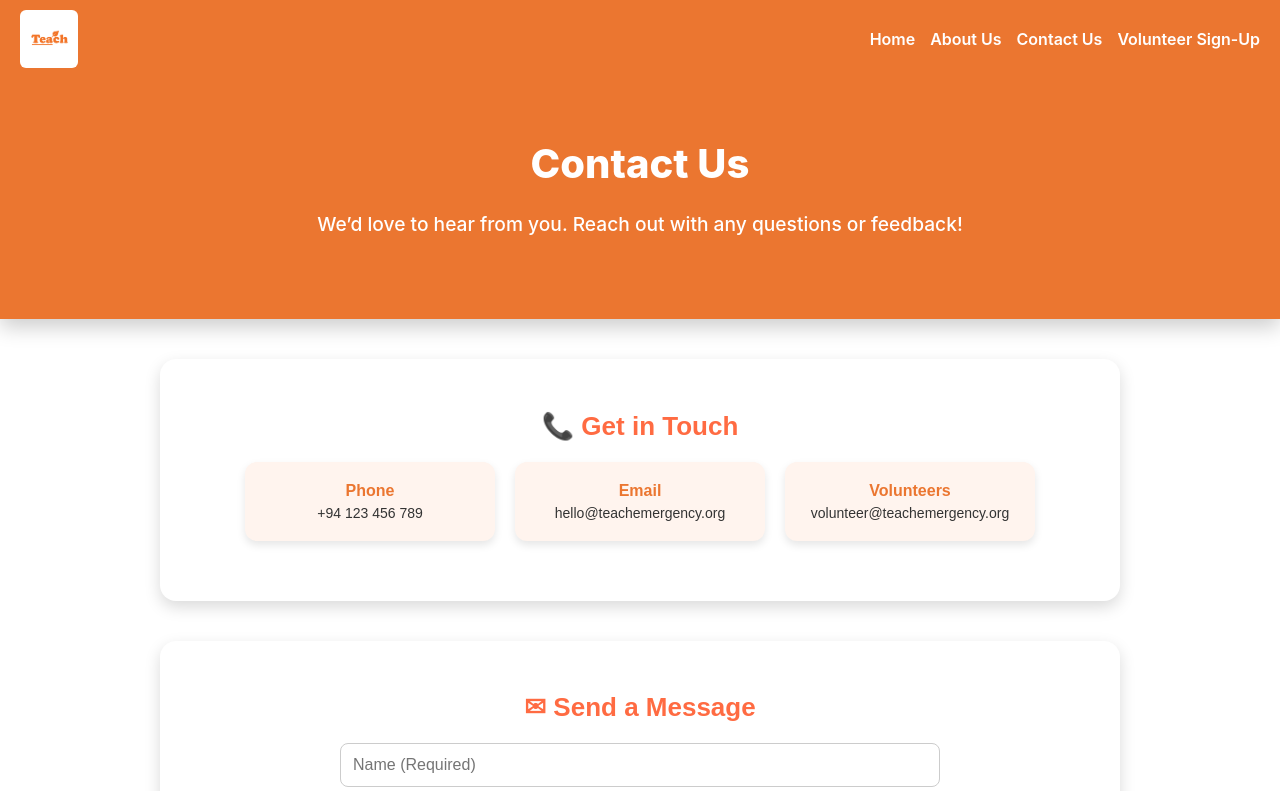
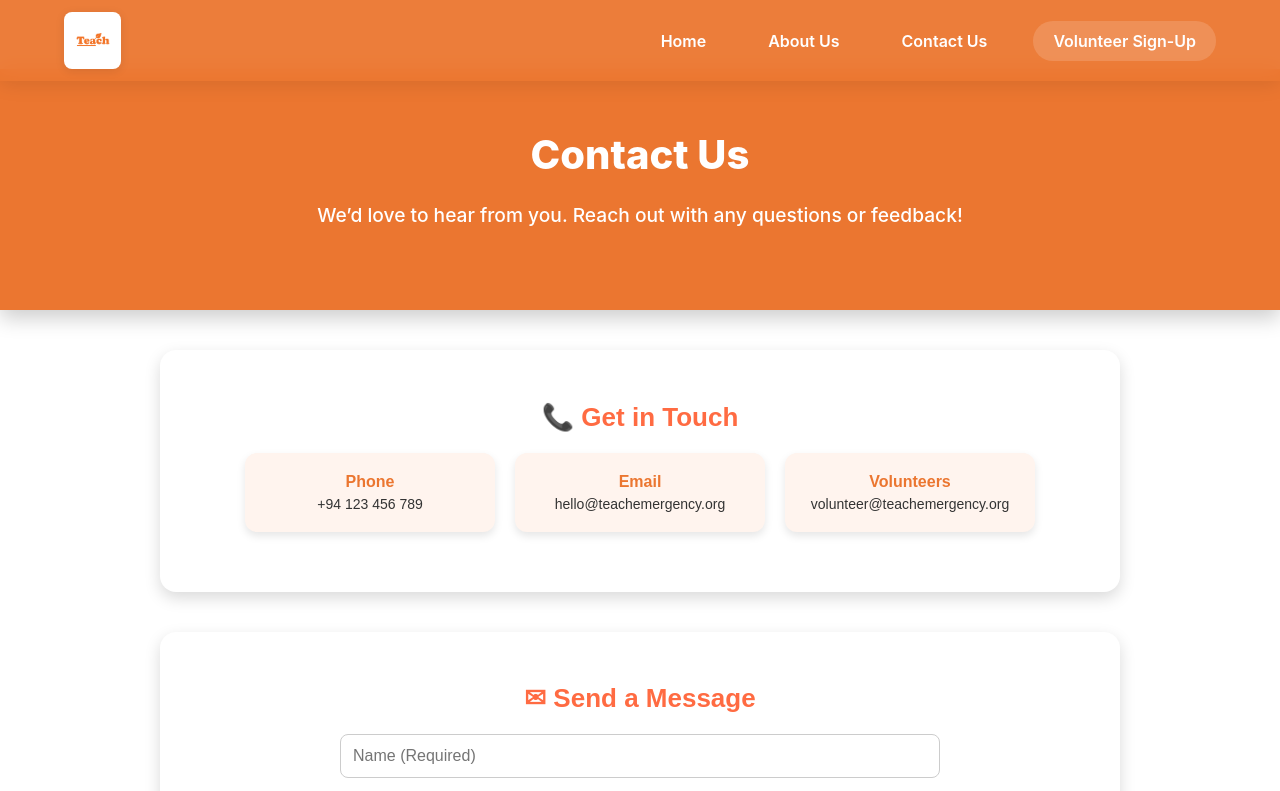
Before and after one commit to adinhudson/teach, a React (Create React App) app: page /#/contact in a window 1280 px wide. Shown: the top 791 px of the page. Built offline with nearby package versions, Linux system fonts and the light colour scheme.

Commit message:
Nav Bar changes

```diff
--- a/src/Components/Navbar.jsx
+++ b/src/Components/Navbar.jsx
@@ -4,13 +4,38 @@ import { Link } from "react-router-dom";
 function Navbar() {
   const [isOpen, setIsOpen] = useState(false);
   const [isMobile, setIsMobile] = useState(window.innerWidth <= 768);
+  const [scrolled, setScrolled] = useState(false);
 
   // Handle window resize
   useEffect(() => {
     const handleResize = () => setIsMobile(window.innerWidth <= 768);
     window.addEventListener("resize", handleResize);
-    return () => window.removeEventListener("resize", handleResize);
+
+    // Handle scroll for navbar transparency
+    const handleScroll = () => {
+      const offset = window.scrollY;
+      setScrolled(offset > 50);
+    };
+    window.addEventListener("scroll", handleScroll);
+
+    return () => {
+      window.removeEventListener("resize", handleResize);
+      window.removeEventListener("scroll", handleScroll);
+    };
   }, []);
+
+  // Close mobile menu when clicking outside
+  useEffect(() => {
+    const handleClickOutside = (event) => {
+      if (isOpen && !event.target.closest('nav')) {
+        setIsOpen(false);
+      }
+    };
+    document.addEventListener('click', handleClickOutside);
+    return () => {
+      document.removeEventListener('click', handleClickOutside);
+    };
+  }, [isOpen]);
 
   // Close mobile menu when a link is clicked
   const handleLinkClick = () => {
@@ -18,20 +43,35 @@ function Navbar() {
   };
 
   return (
-    <nav style={styles.navbar}>
+    <nav style={{
+      ...styles.navbar,
+      background: scrolled ? "rgba(235, 118, 48, 0.98)" : "rgba(235, 118, 48, 0.95)",
+      padding: scrolled ? "8px 5%" : "12px 5%",
+      boxShadow: scrolled ? "0 2px 20px rgba(0, 0, 0, 0.15)" : "0 2px 20px rgba(0, 0, 0, 0.1)",
+    }}>
       {/* Logo */}
-      <div style={styles.logoContainer}>
+      <Link to="/" style={styles.logoContainer}>
         <img
           src={process.env.PUBLIC_URL + "/MAIN-LOGO.jpg"}
           alt="TEAch Volunteers"
-          style={styles.logoImage}
+          style={{
+            ...styles.logoImage,
+            transform: scrolled ? "scale(0.9)" : "scale(1)",
+          }}
         />
-      </div>
+      </Link>
 
       {/* Hamburger button (mobile only) */}
       {isMobile && (
-        <button style={styles.hamburger} onClick={() => setIsOpen(!isOpen)}>
-          ☰
+        <button
+          style={styles.hamburger}
+          onClick={(e) => {
+            e.stopPropagation();
+            setIsOpen(!isOpen);
+          }}
+          aria-label="Toggle menu"
+        >
+          {isOpen ? "×" : "☰"}
         </button>
       )}
 
@@ -58,7 +98,21 @@ function Navbar() {
           </Link>
         </li>
         <li>
-          <Link to="/volunteer" style={styles.link} onClick={handleLinkClick}>
+          <Link
+            to="/volunteer"
+            style={{
+              ...styles.link,
+              background: "rgba(255, 255, 255, 0.15)",
+              padding: "10px 20px",
+              borderRadius: "25px",
+              transition: "all 0.3s ease",
+              "&:hover": {
+                background: "rgba(255, 255, 255, 0.25)",
+                transform: "translateY(-2px)",
+              }
+            }}
+            onClick={handleLinkClick}
+          >
             Volunteer Sign-Up
           </Link>
         </li>
@@ -69,46 +123,90 @@ function Navbar() {
 
 const styles = {
   navbar: {
-    position: "sticky",
+    position: "fixed",
     top: 0,
+    left: 0,
+    right: 0,
     display: "flex",
     justifyContent: "space-between",
     alignItems: "center",
-    padding: "10px 20px",
-    background: "linear-gradient(90deg, #eb7630, #eb7630)",
+    padding: "12px 5%",
+    background: "rgba(235, 118, 48, 0.95)",
+    backdropFilter: "blur(10px)",
+    boxShadow: "0 2px 20px rgba(0, 0, 0, 0.1)",
     zIndex: 1000,
+    transition: "all 0.3s ease",
   },
   logoContainer: {
     display: "flex",
     alignItems: "center",
+    transform: "translateX(0)",
+    transition: "transform 0.3s ease",
+    "&:hover": {
+      transform: "translateX(5px)",
+    },
   },
   logoImage: {
-    height: "50px",
+    height: "45px",
     objectFit: "contain",
     backgroundColor: "#fff",
-    padding: "4px",
-    borderRadius: "6px",
+    padding: "6px",
+    borderRadius: "8px",
+    boxShadow: "0 2px 10px rgba(0, 0, 0, 0.1)",
+    transition: "transform 0.3s ease",
   },
   navLinks: {
     listStyle: "none",
     display: "flex",
-    gap: "15px",
-    transition: "all 0.3s ease",
+    gap: "30px",
+    alignItems: "center",
     margin: 0,
     padding: 0,
   },
   link: {
     textDecoration: "none",
     color: "#fff",
-    fontWeight: 600,
+    fontWeight: "600",
     fontSize: "16px",
+    padding: "8px 16px",
+    borderRadius: "25px",
+    transition: "all 0.3s ease",
+    position: "relative",
+    "&:hover": {
+      background: "rgba(255, 255, 255, 0.15)",
+    },
+    "&::after": {
+      content: '""',
+      position: "absolute",
+      bottom: "4px",
+      left: "50%",
+      width: "0",
+      height: "2px",
+      background: "#fff",
+      transition: "all 0.3s ease",
+      transform: "translateX(-50%)",
+    },
+    "&:hover::after": {
+      width: "calc(100% - 32px)",
+    },
   },
   hamburger: {
-    fontSize: "28px",
-    background: "none",
+    fontSize: "24px",
+    background: "rgba(255, 255, 255, 0.1)",
     border: "none",
     color: "#fff",
     cursor: "pointer",
+    width: "40px",
+    height: "40px",
+    borderRadius: "50%",
+    display: "flex",
+    alignItems: "center",
+    justifyContent: "center",
+    transition: "all 0.3s ease",
+    "&:hover": {
+      background: "rgba(255, 255, 255, 0.2)",
+      transform: "scale(1.1)",
+    },
   },
   hideMenu: {
     display: "none",
@@ -117,14 +215,28 @@ const styles = {
     display: "flex",
     flexDirection: "column",
     position: "absolute",
-    top: "60px",
-    right: "20px",
-    background: "linear-gradient(135deg, #ff8c42, #ff5e62)", // ✅ gradient background
-    padding: "15px 20px",
-    borderRadius: "10px",
-    gap: "12px",
-    boxShadow: "0 4px 12px rgba(0,0,0,0.15)",
+    top: "80px",
+    right: "5%",
+    background: "rgba(235, 118, 48, 0.98)",
+    backdropFilter: "blur(10px)",
+    padding: "20px",
+    borderRadius: "16px",
+    gap: "15px",
+    boxShadow: "0 4px 30px rgba(0, 0, 0, 0.2)",
     zIndex: 2000,
+    animation: "slideIn 0.3s ease",
+    transform: "translateY(0)",
+    minWidth: "200px",
+  },
+  "@keyframes slideIn": {
+    from: {
+      opacity: 0,
+      transform: "translateY(-10px)",
+    },
+    to: {
+      opacity: 1,
+      transform: "translateY(0)",
+    },
   },
 };
 
--- a/src/Pages/AboutUs.jsx
+++ b/src/Pages/AboutUs.jsx
@@ -34,6 +34,7 @@ const About = () => {
     page: {
       overflowX: 'hidden', // ✅ prevents horizontal scrolling
       boxSizing: 'border-box',
+      paddingTop: '69px', // Height of navbar
     },
     hero: {
       width: '100vw',
--- a/src/Pages/ContactUs.jsx
+++ b/src/Pages/ContactUs.jsx
@@ -48,6 +48,7 @@ const Contact = () => {
     page: {
       overflowX: "hidden", // ✅ prevents horizontal scroll
       boxSizing: "border-box",
+      paddingTop: "69px", // Height of navbar
     },
     hero: {
       width: "100vw",
--- a/src/Pages/Home.jsx
+++ b/src/Pages/Home.jsx
@@ -195,7 +195,11 @@ function Home() {
 }
 
 const styles = {
-  container: { fontFamily: 'Nunito, sans-serif', textAlign: 'center' },
+  container: {
+    fontFamily: 'Nunito, sans-serif',
+    textAlign: 'center',
+    paddingTop: '69px', // Height of navbar
+  },
 
   hero: {
     display: 'flex',
@@ -204,6 +208,7 @@ const styles = {
     alignItems: 'center',
     background: 'linear-gradient(135deg, #eb7630, #eb7630)',
     position: 'relative',
+    width: '100%',
     zIndex: 1,
   },
   heroContent: { display: 'flex', alignItems: 'center', justifyContent: 'center', width: '100%' },
--- a/src/Pages/Volunteer_signup.jsx
+++ b/src/Pages/Volunteer_signup.jsx
@@ -5,6 +5,7 @@ const VolunteerSignup = () => {
     page: {
       overflowX: "hidden",
       boxSizing: "border-box",
+      paddingTop: "69px", // Height of navbar
     },
     hero: {
       width: "100vw",
```
